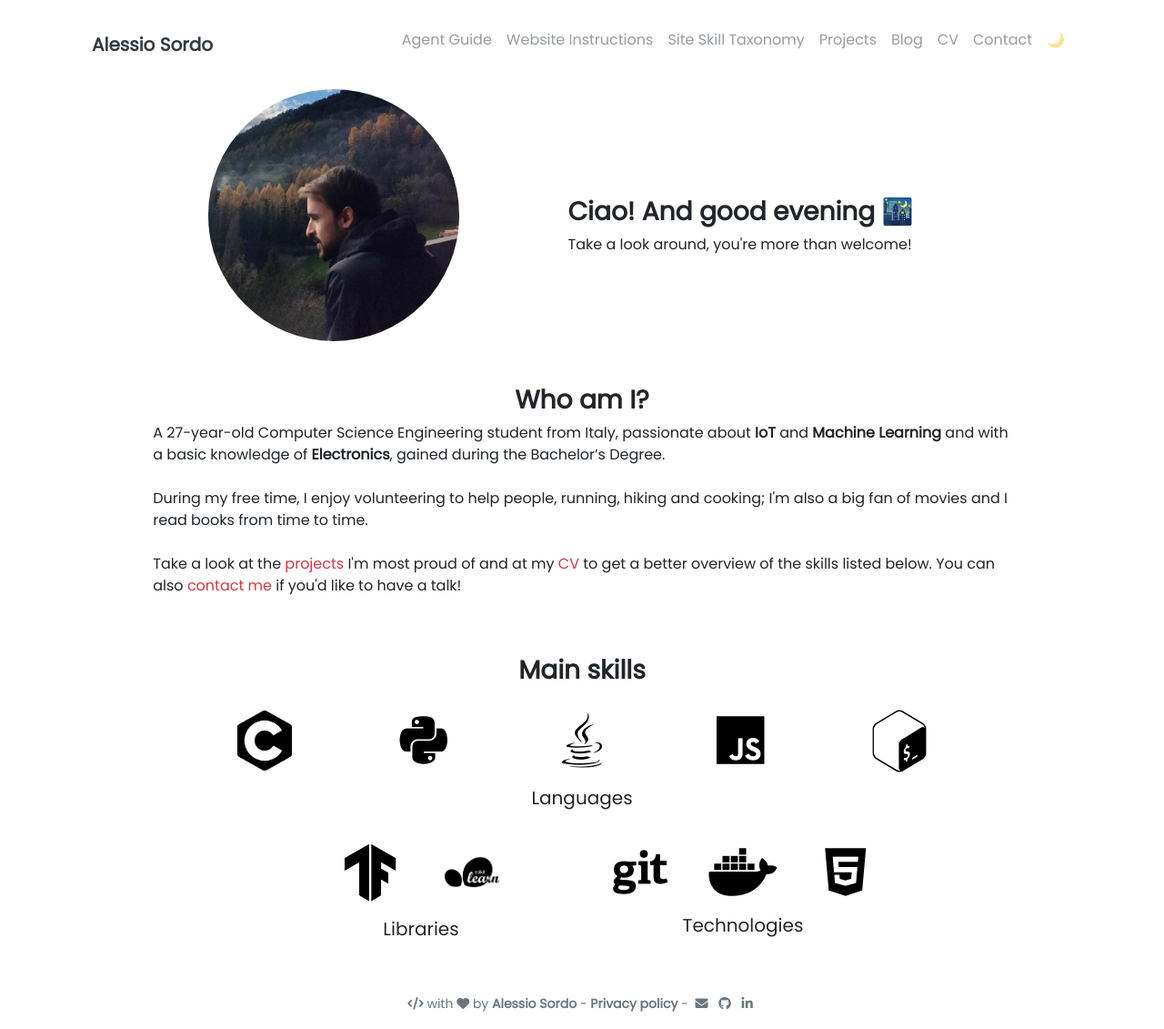
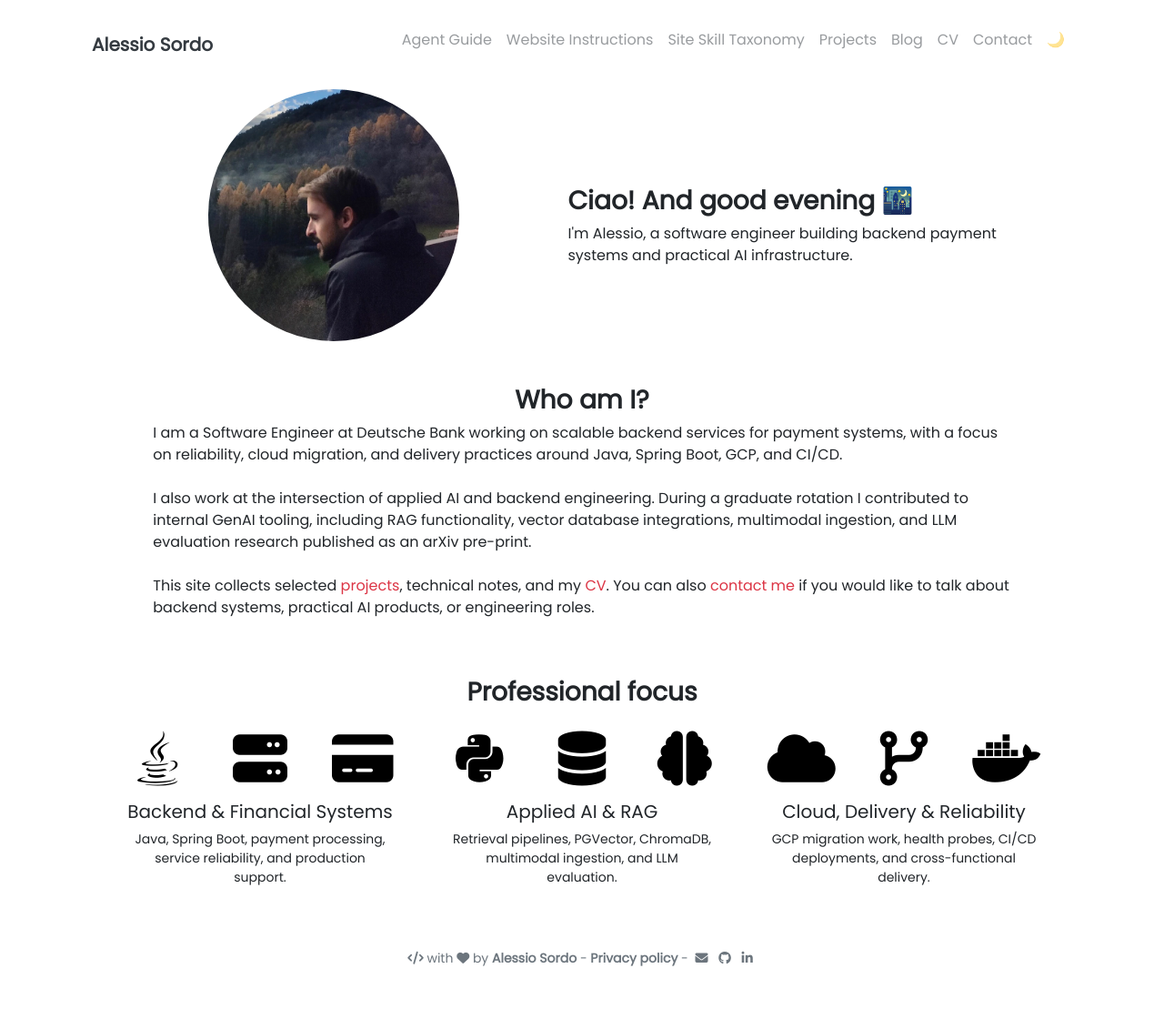
Before and after one commit to alesordo/alesordo.github.io, a Jekyll site: the page built from pages/index.md, in a window 1280 px wide. Shown: the whole page at 91% size. Built offline with Jekyll 4.4.1, drawn with Linux system fonts in a browser that asks for light colours; comment, search, counter and statistics services are not loaded; after the commit the page ends 1081 px from its top, so only the background shows below that.

Commit message:
content: update homepage and professional positioning

```diff
--- a/_config.yml
+++ b/_config.yml
@@ -2,7 +2,7 @@
 title               : Alessio Sordo
 tagline             : Alessio Sordo's personal website.
 description         : >-
-                      A 24-year-old Computer Science Engineering student from Italy, passionate about IoT and Machine Learning and with a basic knowledge of Electronics.
+                      Software Engineer building scalable backend payment systems with applied experience in AI infrastructure, RAG, and LLM evaluation.
 baseurl             : "/"                            # Comment if you are hosting your site at <your-username>.github.io directly
 url                 : https://www.alesordo.com
 repository          : alesordo/alesordo.github.io     # Change to <your-username>/<your-username>.github.io (or remove it if you don't need remote projects)
--- a/_includes/landing.html
+++ b/_includes/landing.html
@@ -1,20 +1,16 @@
-
 <section class="row align-items-center justify-content-center p-4">
   <div class="col-md-5 text-center">
-
-    <!-- Fine Circle Responsive Image -->
     <div class="container">
       <div class="align-items-center justify-content-center">
         <div class="circle-image mx-auto" style="background-image: url('{{ site.author.picture }}');"></div>
       </div>
     </div>
-
   </div>
 
   <div class="col-md-6 text-left">
-    <div class ="container mt-4">
+    <div class="container mt-4">
       <h3 class="font-weight-bold">Ciao! And <span id="greeting">greetings</span></h3>
-      <span class="">Take a look around, you're more than welcome!</span>
+      <span>I'm Alessio, a software engineer building backend payment systems and practical AI infrastructure.</span>
     </div>
   </div>
 </section>
@@ -22,74 +18,73 @@
 <section class="justify-content-center p-4 align-items-start">
   <div class="col-lg-11 mx-auto markdown-body">
     <h3 class="font-weight-bold text-center">Who am I?</h3>
-  <p>A <span id="age"></span>-year-old Computer Science Engineering student from Italy, passionate about <span class="font-weight-bold">IoT</span> and <span class="font-weight-bold">Machine Learning</span> and
-    with a basic knowledge of <span class="font-weight-bold">Electronics</span>, gained during the Bachelor’s Degree.<br><br>
-    During my free time, I enjoy volunteering to help people, running, hiking and cooking; I'm also
-    a big fan of movies and I read books from time to time.<br><br>
-    Take a look at the <a href="/projects">projects</a> I'm most proud of and at my <a href="/cv">CV</a> to get a better
-    overview of the skills listed below. You can
-    also <a href="/contact">contact me</a> if you'd like to have a talk!</p>
+    <p>
+      I am a Software Engineer at Deutsche Bank working on scalable backend services for payment systems, with a focus on reliability, cloud migration, and delivery practices around Java, Spring Boot, GCP, and CI/CD.<br><br>
+      I also work at the intersection of applied AI and backend engineering. During a graduate rotation I contributed to internal GenAI tooling, including RAG functionality, vector database integrations, multimodal ingestion, and LLM evaluation research published as an arXiv pre-print.<br><br>
+      This site collects selected <a href="/projects">projects</a>, technical notes, and my <a href="/cv">CV</a>. You can also <a href="/contact">contact me</a> if you would like to talk about backend systems, practical AI products, or engineering roles.
+    </p>
   </div>
 </section>
 
 <section class="justify-content-center p-4 align-items-start">
   <div class="container">
-  <h3 class="font-weight-bold text-center">Main skills</h3>
-    <div class="row justify-content-center align-items-center">
-      <div class="col-12">
-        <div class="big card border-0">
+    <h3 class="font-weight-bold text-center">Professional focus</h3>
+    <div class="row justify-content-center align-items-stretch">
+      <div class="col-lg-4 col-md-6 col-sm-12 d-flex">
+        <div class="big card border-0 flex-fill">
           <div class="row row-skills align-items-center">
-              <div class="col-lg-2 col-4 skill">
-                <img class="img-skill" src="../assets/skills_imgs/c.webp" alt="c-lang" data-toggle="tooltip" title="C" data-placement="bottom"/>
+            <div class="col-4 skill">
+              <i class="fab fa-java fa-skill" data-toggle="tooltip" title="Java" data-placement="bottom"></i>
             </div>
-              <div class="col-lg-2 col-4 skill">
-                <i class="fab fa-python fa-skill" data-toggle="tooltip" title="Python" data-placement="bottom" alt="python"></i>
+            <div class="col-4 skill">
+              <i class="fas fa-server fa-skill" data-toggle="tooltip" title="Backend services" data-placement="bottom"></i>
             </div>
-              <div class="col-lg-2 col-4 skill">
-                <i class="fab fa-java fa-skill" alt="java" data-toggle="tooltip" title="Java" data-placement="bottom"></i>
-              </div>
-              <div class="col-lg-2 col-4 skill">
-                <i class="fab fa-js fa-skill" alt="javascript" data-toggle="tooltip" title="JavaScript" data-placement="bottom"></i>
-              </div>
-              <div class="col-lg-2 col-4 skill">
-                <img class="img-skill" src="../assets/skills_imgs/bash.webp" alt="bash" data-toggle="tooltip" title="Bash" data-placement="bottom"/>
+            <div class="col-4 skill">
+              <i class="fas fa-credit-card fa-skill" data-toggle="tooltip" title="Payment systems" data-placement="bottom"></i>
             </div>
           </div>
-          <h5 class="card-title-skills">Languages</h5>
+          <h5 class="card-title-skills">Backend & Financial Systems</h5>
+          <p class="text-center small px-3">Java, Spring Boot, payment processing, service reliability, and production support.</p>
         </div>
       </div>
-      <div class="col-lg-4 col-md-6 col-sm-12">
-        <div class="big card border-0">
+
+      <div class="col-lg-4 col-md-6 col-sm-12 d-flex">
+        <div class="big card border-0 flex-fill">
           <div class="row row-skills align-items-center">
             <div class="col-4 skill">
-                <img class="img-skill" src="../assets/skills_imgs/tensorflow.webp" alt="tensorflow" data-toggle="tooltip" title="TensorFlow" data-placement="bottom"/>
+              <i class="fab fa-python fa-skill" data-toggle="tooltip" title="Python" data-placement="bottom"></i>
             </div>
             <div class="col-4 skill">
-                <img class="img-skill" src="../assets/skills_imgs/scikit.webp" alt="scikit-learn" data-toggle="tooltip" title="scikit-learn" data-placement="bottom"/>
+              <i class="fas fa-database fa-skill" data-toggle="tooltip" title="Vector databases" data-placement="bottom"></i>
+            </div>
+            <div class="col-4 skill">
+              <i class="fas fa-brain fa-skill" data-toggle="tooltip" title="LLM evaluation" data-placement="bottom"></i>
             </div>
           </div>
-          <h5 class="card-title-skills">Libraries</h5>
+          <h5 class="card-title-skills">Applied AI & RAG</h5>
+          <p class="text-center small px-3">Retrieval pipelines, PGVector, ChromaDB, multimodal ingestion, and LLM evaluation.</p>
         </div>
       </div>
-      <div class="col-lg-4 col-md-6 col-sm-12">
-        <div class="big card border-0">
+
+      <div class="col-lg-4 col-md-6 col-sm-12 d-flex">
+        <div class="big card border-0 flex-fill">
           <div class="row row-skills align-items-center">
             <div class="col-4 skill">
-                <i class="fab fa-git fa-skill" alt="git" data-toggle="tooltip" title="Git" data-placement="bottom"></i>
+              <i class="fas fa-cloud fa-skill" data-toggle="tooltip" title="Google Cloud Platform" data-placement="bottom"></i>
             </div>
             <div class="col-4 skill">
-                <i class="fab fa-docker fa-skill" alt="docker" data-toggle="tooltip" title="Docker" data-placement="bottom"></i>
+              <i class="fas fa-code-branch fa-skill" data-toggle="tooltip" title="CI/CD" data-placement="bottom"></i>
             </div>
             <div class="col-4 skill">
-                <i class="fab fa-html5 fa-skill" alt="html" data-toggle="tooltip" title="HTML" data-placement="bottom"></i>
+              <i class="fab fa-docker fa-skill" data-toggle="tooltip" title="Container platforms" data-placement="bottom"></i>
             </div>
           </div>
-          <h5 class="card-title-skills">Technologies</h5>
+          <h5 class="card-title-skills">Cloud, Delivery & Reliability</h5>
+          <p class="text-center small px-3">GCP migration work, health probes, CI/CD deployments, and cross-functional delivery.</p>
         </div>
       </div>
     </div>
   </div>
 </section>
 
-<!-- Greetings script -->
 <script src="{{ '/assets/js/greeting.js' | relative_url }}"></script>
```
Lines whose indentation alone changed are shown as unchanged.
